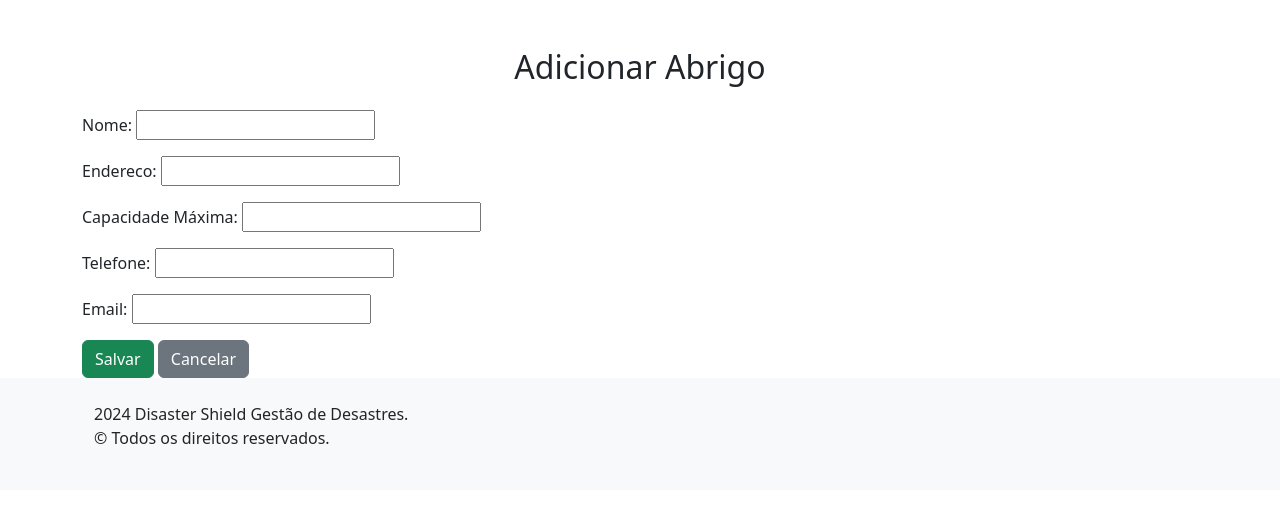
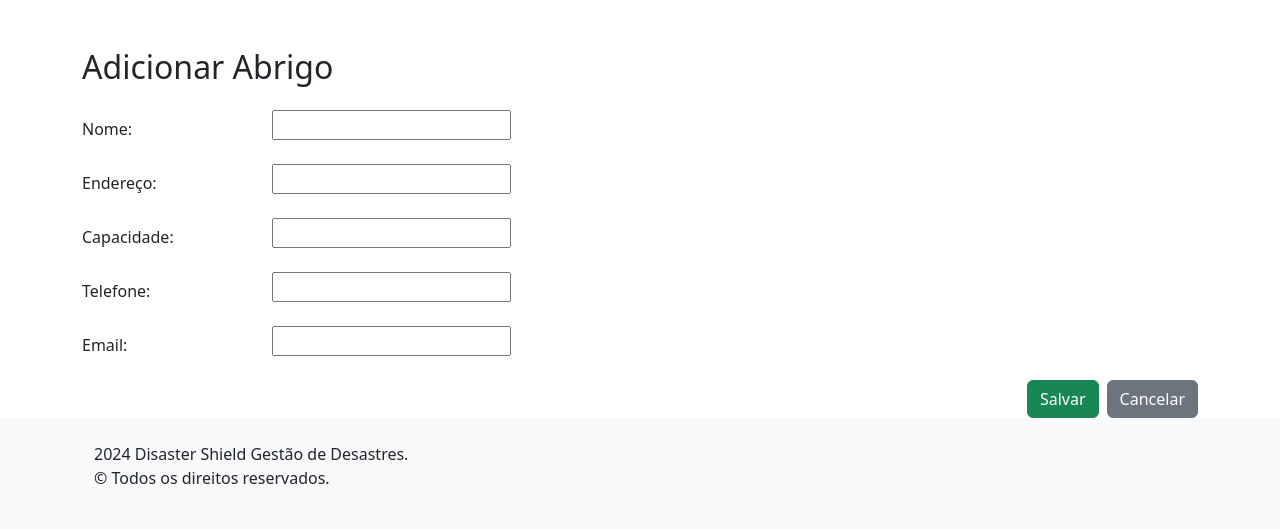
Before and after one commit to marcoswambasterm/CPPRI101---Noite---Marcos-W.-Melo, a Django app: page /abrigos/adicionar/ in a window 1280 px wide. Shown: the part 56-585 px from the top of the page. Run offline with Django 5.2, Linux system fonts and the light colour scheme.

Commit message:
ajuste de abrigos

```diff
--- /dev/null
+++ b/abrigos/forms.py
@@ -0,0 +1,14 @@
+from django import forms
+from abrigos.models import Abrigo
+
+
+class AbrigoForm(forms.ModelForm):
+    class Meta:
+        model = Abrigo
+        fields = ['nome', 'endereco', 'capacidade', 'telefone', 'email']
+
+        error_messages = {
+            'capacidade': {'min_value': 'Valor minimo',
+                           'max_value': 'Valor Maximo',}
+
+        }
--- a/abrigos/templates/confirm_delete_abrigo.html
+++ b/abrigos/templates/confirm_delete_abrigo.html
@@ -10,7 +10,7 @@
         {% csrf_token %}
         <div class="text-center">
             <button type="submit" class="btn btn-danger">Excluir</button>
-            <a href="{% url 'abrigos:listar_abrigos' %}" class="btn btn-secondary">Cancelar</a>
+            <a href="{% url 'listar_abrigos' %}" class="btn btn-secondary">Cancelar</a>
         </div>
     </form>
 </div>
--- a/abrigos/templates/formulario_abrigo.html
+++ b/abrigos/templates/formulario_abrigo.html
@@ -1,15 +1,58 @@
-{% extends "base.html" %}
+{% extends 'base.html' %}
 
-{% block title %}{{ view.object|default:"Adicionar Abrigo" }}{% endblock %}
+{% block title %}{% if form.instance.pk %}Editar Abrigo{% else %}Adicionar Abrigo{% endif %}{% endblock %}
 
 {% block content %}
 <div class="container mt-5">
-    <h2 class="text-center mb-4">{{ view.object|default:"Adicionar Abrigo" }}</h2>
+    <h2 class="mb-4">{% if form.instance.pk %}Editar Abrigo{% else %}Adicionar Abrigo{% endif %}</h2>
     <form method="post">
         {% csrf_token %}
-        {{ form.as_p }}
-        <button type="submit" class="btn btn-success">Salvar</button>
-        <a href="{% url 'listar_abrigos' %}" class="btn btn-secondary">Cancelar</a>
+        <!-- Nome -->
+        <div class="mb-3 row">
+            <label for="nome" class="col-sm-2 col-form-label">Nome:</label>
+            <div class="col-sm-10">
+                {{ form.nome }}
+            </div>
+        </div>
+
+        <!-- Endereço -->
+        <div class="mb-3 row">
+            <label for="endereco" class="col-sm-2 col-form-label">Endereço:</label>
+            <div class="col-sm-10">
+                {{ form.endereco }}
+            </div>
+        </div>
+
+        <!-- Capacidade -->
+        <div class="mb-3 row">
+            <label for="capacidade" class="col-sm-2 col-form-label">Capacidade:</label>
+            <div class="col-sm-10">
+                {{ form.capacidade }}
+            </div>
+            <div class="text-danger">{{form.capacidade.errors}}</div>
+        </div>
+
+        <!-- Telefone -->
+        <div class="mb-3 row">
+            <label for="telefone" class="col-sm-2 col-form-label">Telefone:</label>
+            <div class="col-sm-10">
+                {{ form.telefone }}
+            </div>
+        </div>
+
+        <!-- Email -->
+        <div class="mb-3 row">
+            <label for="email" class="col-sm-2 col-form-label">Email:</label>
+            <div class="col-sm-10">
+                {{ form.email }}
+            </div>
+        </div>
+
+        <!-- Botões de ação -->
+        <div class="d-flex justify-content-end">
+            <button type="submit" class="btn btn-success me-2">Salvar</button>
+            <a href="{% url 'listar_abrigos' %}" class="btn btn-secondary">Cancelar</a>
+        </div>
     </form>
 </div>
 {% endblock %}
--- a/abrigos/views.py
+++ b/abrigos/views.py
@@ -1,6 +1,10 @@
-from django.shortcuts import render
+from operator import truediv
+
+from django.contrib.messages.views import SuccessMessageMixin
+from django.shortcuts import render, redirect
 from django.urls import reverse_lazy
 from django.views.generic import ListView, CreateView, UpdateView, DeleteView
+from .forms import AbrigoForm
 from .models import Abrigo
 # Create your views here.
 
@@ -12,11 +16,12 @@ class ListaAbrigosView(ListView):
     context_object_name = 'abrigos'
 
 # Adicionar Abrigo
-class AdicionarAbrigoView(CreateView):
+class AdicionarAbrigoView(SuccessMessageMixin, CreateView):
     model = Abrigo
     template_name = 'formulario_abrigo.html'
-    fields = ['nome', 'endereco', 'capacidade', 'telefone', 'email']
+    form_class = AbrigoForm
     success_url = reverse_lazy('listar_abrigos')
+    sucess_message = 'Adicionado com sucesso!'
 
 # Editar Abrigo
 class EditarAbrigoView(UpdateView):
@@ -28,5 +33,5 @@ class EditarAbrigoView(UpdateView):
 # Excluir Abrigo
 class ExcluirAbrigoView(DeleteView):
     model = Abrigo
-    template_name = 'confirmar_exclusao_abrigo.html'
+    template_name = 'confirm_delete_abrigo.html'
     success_url = reverse_lazy('listar_abrigos')
```
Also changed, not shown: abrigos/templates/lista_abrigos.html (+24 -13 lines), abrigos/migrations/0001_initial.py, db.sqlite3, vitimas/migrations/0001_initial.py, vitimas/migrations/0002_pet_especie.py (deleted), vitimas/migrations/0003_pet_dono.py (deleted), vitimas/migrations/0004_alter_pet_dono.py (deleted), voluntarios/migrations/0001_initial.py.
